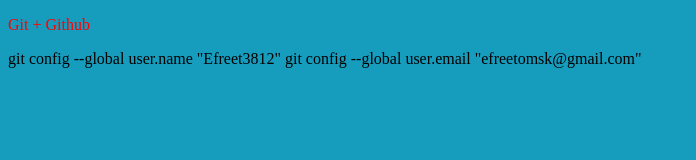
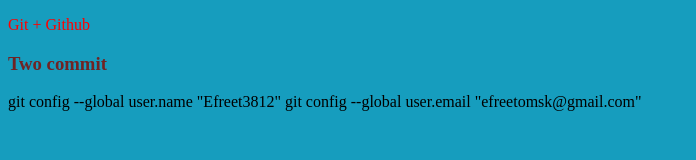
Before and after one commit to efreet3812/git_test_00, a plain HTML site: page index.html in a window 1280 px wide. Shown: the whole page, without its empty margins (0-696 px from the left). Drawn offline with Linux system fonts and the light colour scheme.

Commit message:
two commit

```diff
--- a/css/main.css
+++ b/css/main.css
@@ -5,3 +5,7 @@ body {
 p {
     color: red;
 }
+
+h3 {
+    color: rgb(112, 35, 35);
+}
--- a/index.html
+++ b/index.html
@@ -9,6 +9,7 @@
 </head>
 <body>
     <p>Git + Github</p>
+    <h3>Two commit</h3>
 </body>
 </html>
 
```
